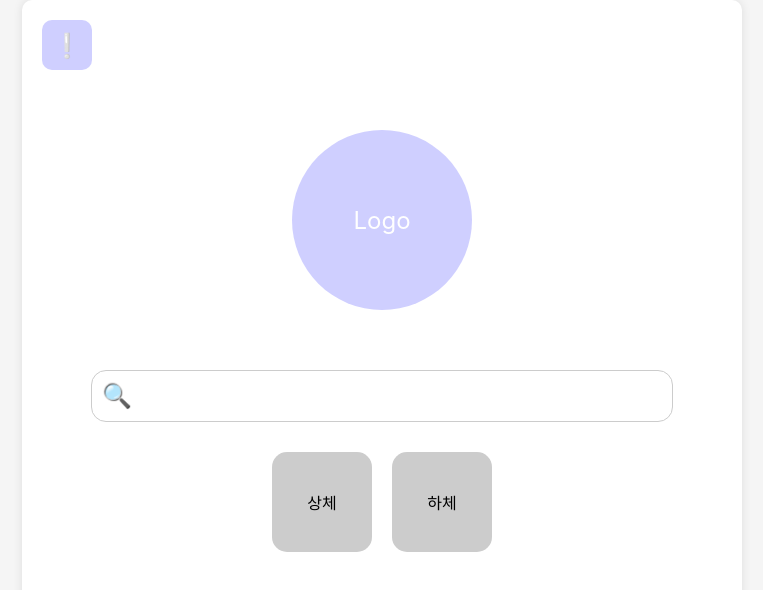
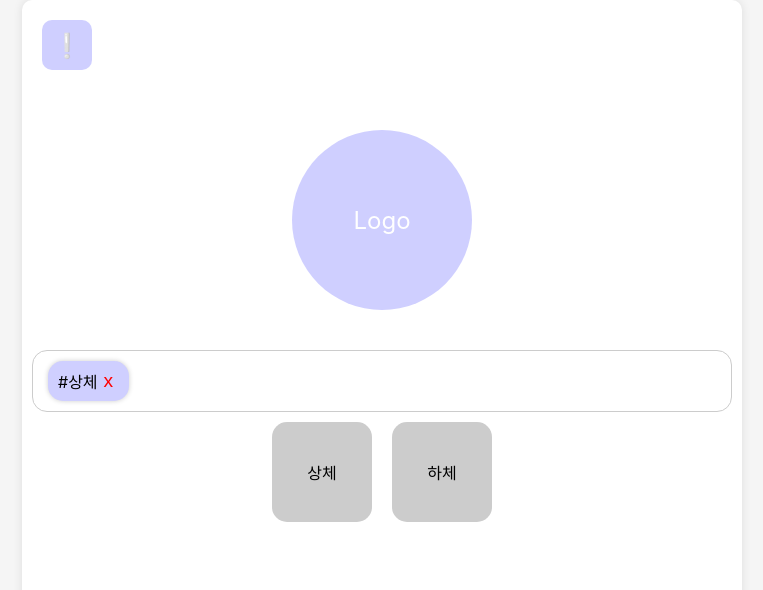
Before and after one commit to Tag-Doctor/tag-doctor-front, a React (Create React App) app: page / in a window 1280 px wide. Both pictures are taken after a click on the element "상체". Shown: the top 590 px of the page, without its empty margins (258-1021 px from the left). Built offline with nearby package versions, Linux system fonts and the light colour scheme.

Commit message:
DesignFucntion

```diff
--- a/src/App.js
+++ b/src/App.js
@@ -1,5 +1,7 @@
+// src/App.js
 import React from 'react';
 import './styles/App.css';
+import TagFunction from './components/TagFunction';
 
 const App = () => {
   return (
@@ -13,15 +15,8 @@ const App = () => {
             <div className="logo-container">
               <div className="logo">Logo</div>
             </div>
-            <div className="search-container">
-              <input type="text" className="search-input" placeholder="🔍" />
-            </div>
-            <div className="selection-container">
-              <div className="selection-item">상체</div>
-              <div className="selection-item">하체</div>
-              {/* 필요에 따라 더 많은 선택 항목을 추가하세요 */}
-            </div>
           </header>
+          <TagFunction />
         </div>
       </div>
     </div>
--- /dev/null
+++ b/src/components/TagFunction.jsx
@@ -0,0 +1,46 @@
+// src/components/TagFunction.jsx
+import React, { useState } from 'react';
+import '../styles/TagFunction.css';
+
+const TagFunction = () => {
+  const [tags, setTags] = useState([]);
+
+  const handleTagClick = (tag) => {
+    if (!tags.includes(tag)) {
+      setTags((prevTags) => [...prevTags, tag]);
+    }
+  };
+
+  const handleTagRemove = (tagToRemove) => {
+    setTags((prevTags) => prevTags.filter(tag => tag !== tagToRemove));
+  };
+
+  return (
+    <div className="tag-function-container">
+      <div className="search-input-container">
+        <input
+          type="text"
+          className="search-input"
+          placeholder="🔍"
+          readOnly
+          value="" // 검색창 빈 텍스트
+        />
+        <div className="tags-display">
+          {tags.map((tag, index) => (
+            <div key={index} className="tag-item">
+              <span className="tag-text">#{tag}</span>
+              <button className="remove-btn" onClick={() => handleTagRemove(tag)}>x</button>
+            </div>
+          ))}
+        </div>
+      </div>
+      <div className="selection-container">
+        <div onClick={() => handleTagClick('상체')} className="selection-item">상체</div>
+        <div onClick={() => handleTagClick('하체')} className="selection-item">하체</div>
+        {/* 필요시 추가 */}
+      </div>
+    </div>
+  );
+};
+
+export default TagFunction;
--- a/src/styles/App.css
+++ b/src/styles/App.css
@@ -1,11 +1,13 @@
+/* src/styles/App.css */
+
 /* 전체 컨테이너 스타일 */
 .app-container {
   display: flex;
   justify-content: center;
-  align-items: flex-start; /* 상단 정렬로 변경 */
+  align-items: flex-start; /* 상단 정렬 */
   height: 100vh;
   width: 100vw;
-  background: #f5f5f5; /* 전체 배경색 설정 */
+  background: #f5f5f5; /* 전체 배경색 */
   overflow: hidden; /* 화면 넘침 방지 */
 }
 
@@ -14,12 +16,12 @@
   display: flex;
   flex-direction: column;
   width: 100%;
-  max-width: 720px; /* 최대 너비 설정 */
-  min-height: 100%; /* 최소 높이를 100%로 설정하여 화면에 맞춤 */
-  background: #ffffff; /* 컨텐츠 배경색 설정 */
+  max-width: 720px; /* 최대 너비 */
+  min-height: 100%; /* 최소 높이 100% */
+  background: #ffffff; /* 컨텐츠 배경색 */
   border-radius: 10px; /* 둥근 모서리 */
   box-shadow: 0 0 10px rgba(0, 0, 0, 0.1); /* 그림자 효과 */
-  box-sizing: border-box; /* 여백과 테두리를 포함하여 크기 계산 */
+  box-sizing: border-box; /* 여백과 테두리 포함하여 크기 계산 */
 }
 
 /* 실제 컨텐츠를 넣는 부분 */
@@ -27,8 +29,8 @@
   flex: 1; /* 남은 공간을 차지하도록 설정 */
   display: flex;
   flex-direction: column;
-  padding: 10px; /* 내부 여백 추가 */
-  box-sizing: border-box; /* 여백과 테두리를 포함하여 크기 계산 */
+  padding: 10px; /* 내부 여백 */
+  box-sizing: border-box; /* 여백과 테두리 포함하여 크기 계산 */
 }
 
 /* 헤더 스타일 */
@@ -44,7 +46,7 @@
 .notification-icon {
   width: 50px;
   height: 50px;
-  background-color: #cfcfff; /* 원하는 색상으로 설정 */
+  background-color: #cfcfff; /* 원하는 색상 */
   border-radius: 20%;
   display: flex;
   justify-content: center;
@@ -52,8 +54,8 @@
   color: #fff;
   font-size: 1.5rem;
   position: absolute;
-  top: 10px; /* 상단 여백 설정 */
-  left: 10px; /* 왼쪽 여백 설정 */
+  top: 10px; /* 상단 여백 */
+  left: 10px; /* 왼쪽 여백 */
 }
 
 /* 로고 컨테이너 스타일 */
@@ -64,7 +66,7 @@
 .logo {
   width: 180px;
   height: 180px;
-  background-color: #cfcfff; /* 원하는 색상으로 설정 */
+  background-color: #cfcfff; /* 원하는 색상 */
   border-radius: 50%;
   display: flex;
   justify-content: center;
@@ -73,22 +75,37 @@
   font-size: 1.5rem;
 }
 
-/* 검색창 스타일 */
-.search-container {
-  margin: 20px 0;
-  width: 100%;
+/* 태그 표시 영역 */
+.tags-display {
   display: flex;
-  justify-content: center;
-  align-items: center;
+  flex-wrap: wrap;
+  position: absolute;
+  top: 5px;
+  left: 10px;
+  right: 10px;
+  bottom: 5px;
+  overflow: hidden;
 }
 
-.search-input {
-  width: 80%;
-  height: 50px;
+/* 태그 아이템 스타일 */
+.tag-item {
+  display: flex;
+  align-items: center;
+  background-color: #cfcfff; /* 배경색 설정 */
   border-radius: 15px;
-  border: 1px solid #ccc;
-  padding: 0 10px;
-  font-size: 1.5rem;
+  padding: 5px 10px;
+  margin: 5px;
+  box-shadow: 0 0 5px rgba(0, 0, 0, 0.2);
+  font-size: 1rem;
+  margin-right: 5px; /* 태그 사이 간격 */
+}
+
+.remove-btn {
+  background: none;
+  border: none;
+  color: red;
+  font-size: 1.2rem;
+  cursor: pointer;
 }
 
 /* 선택 항목 컨테이너 스타일 */
@@ -104,7 +121,7 @@
   height: 100px;
   margin: 10px;
   border-radius: 15px;
-  background-color: #cccccc; /* 원하는 색상으로 설정 */
+  background-color: #cccccc; /* 원하는 색상 */
   display: flex;
   justify-content: center;
   align-items: center;
--- /dev/null
+++ b/src/styles/TagFunction.css
@@ -0,0 +1,59 @@
+/* 검색창 스타일 */
+.search-input-container {
+    display: flex;
+    flex-wrap: wrap;
+    align-items: center;
+    border: 1px solid #ccc;
+    border-radius: 15px;
+    padding: 5px;
+    width: 100%; /* 흰색 배경의 100% 너비로 설정 */
+    max-width: 1000px; /* 최대 너비 설정 */
+    background-color: #ffffff;
+    position: relative;
+    box-sizing: border-box; /* 패딩과 테두리를 포함하여 크기 계산 */
+}
+
+.search-input {
+    border: none;
+    outline: none;
+    width: 100%;
+    height: 50px;
+    font-size: 1.5rem;
+    padding: 0 10px;
+    box-sizing: border-box;
+    display: flex;
+    align-items: center;
+}
+
+/* 태그 표시 영역 */
+.tags-display {
+    display: flex;
+    flex-wrap: wrap;
+    position: absolute;
+    top: 5px;
+    left: 10px;
+    right: 10px;
+    bottom: 5px;
+    overflow: hidden;
+}
+
+/* 태그 아이템 스타일 */
+.tag-item {
+    display: flex;
+    align-items: center;
+    background-color: #cfcfff; /* 배경색 설정 */
+    border-radius: 15px;
+    padding: 5px 10px;
+    margin: 5px;
+    box-shadow: 0 0 5px rgba(0, 0, 0, 0.2);
+    font-size: 1rem;
+    margin-right: 5px; /* 태그 사이 간격 */
+}
+
+.remove-btn {
+    background: none;
+    border: none;
+    color: red;
+    font-size: 1.2rem;
+    cursor: pointer;
+}
```
Also changed, not shown: src/components/TagFucntion.jsx (deleted).
